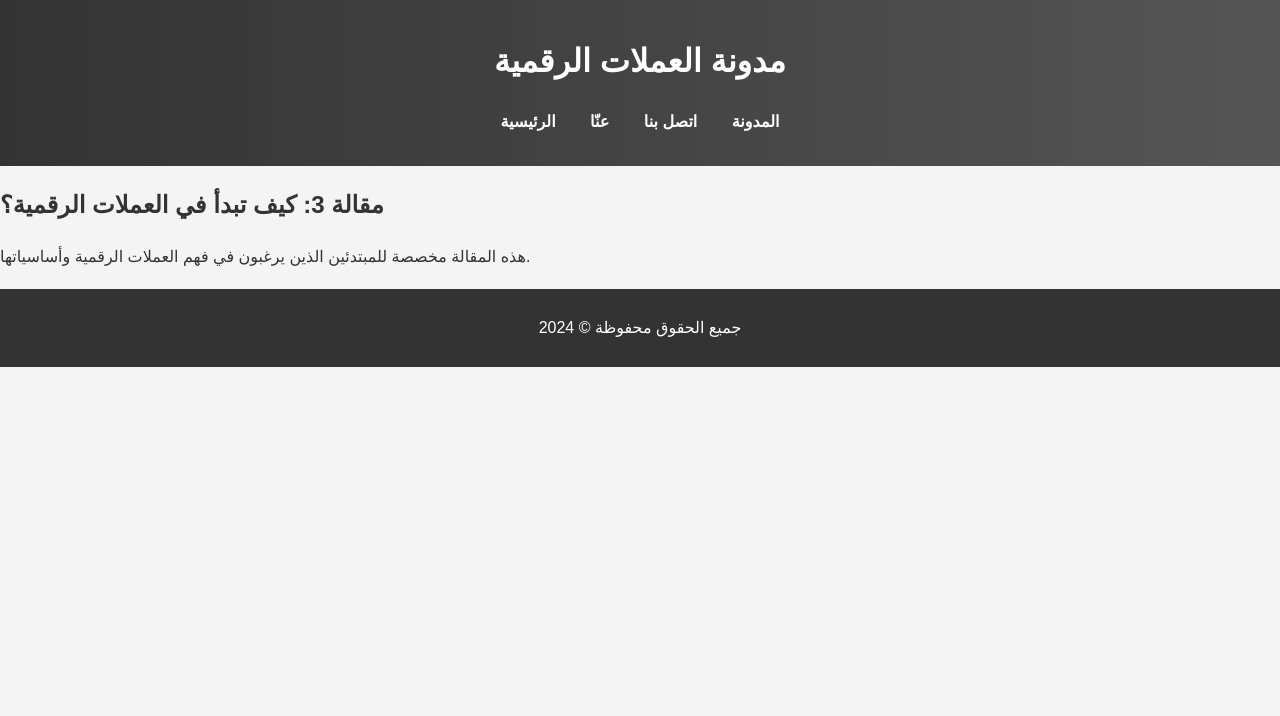
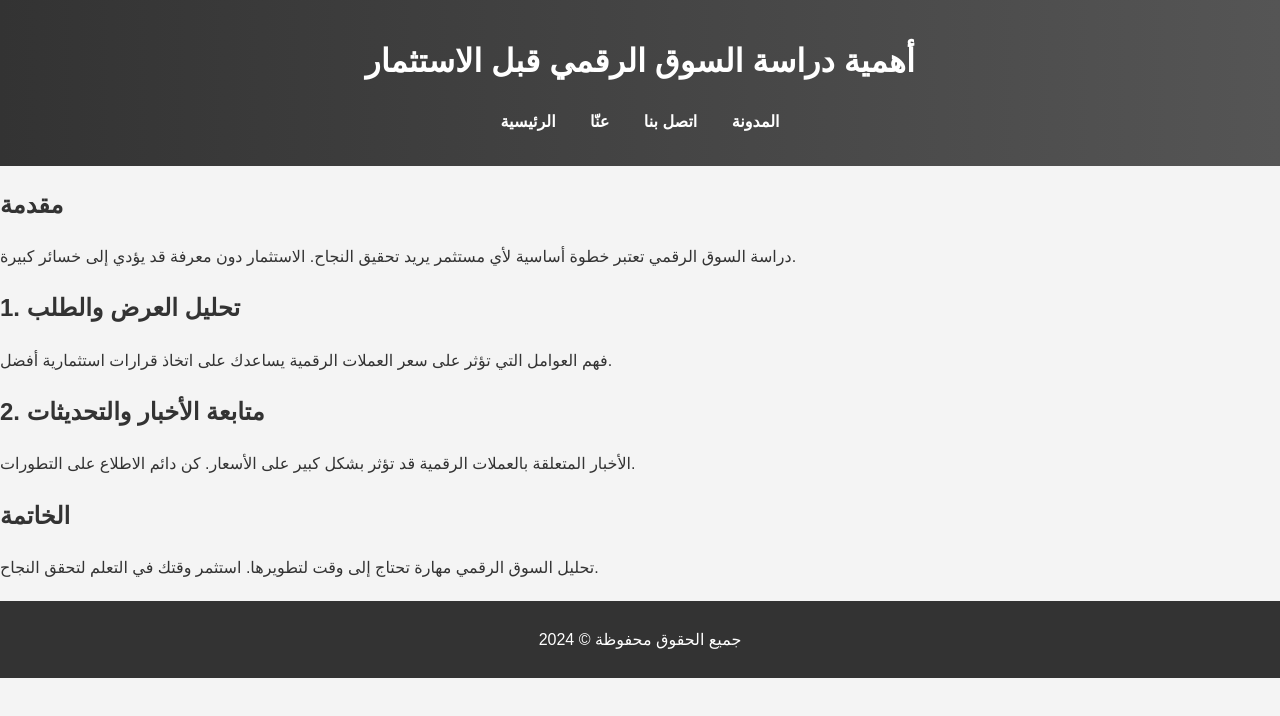
Before and after one commit to Noha173/Mo2achir-o, a plain HTML site: page article_3.html in a window 1280 px wide. Drawn offline with Linux system fonts and the light colour scheme; files that its build step writes are made by us from their sources.

Commit message:
article_3.html

```diff
--- a/article_3.html
+++ b/article_3.html
@@ -1,15 +1,14 @@
-
 <!DOCTYPE html>
 <html lang="ar">
 <head>
     <meta charset="UTF-8">
     <meta name="viewport" content="width=device-width, initial-scale=1.0">
-    <title>مقالة 3 - العملات الرقمية</title>
+    <title>أهمية دراسة السوق الرقمي قبل الاستثمار</title>
     <link rel="stylesheet" href="../styles/style.css">
 </head>
 <body>
     <header>
-        <h1>مدونة العملات الرقمية</h1>
+        <h1>أهمية دراسة السوق الرقمي قبل الاستثمار</h1>
         <nav>
             <ul>
                 <li><a href="../index.html">الرئيسية</a></li>
@@ -21,8 +20,14 @@
     </header>
     <main>
         <section>
-            <h2>مقالة 3: كيف تبدأ في العملات الرقمية؟</h2>
-            <p>هذه المقالة مخصصة للمبتدئين الذين يرغبون في فهم العملات الرقمية وأساسياتها.</p>
+            <h2>مقدمة</h2>
+            <p>دراسة السوق الرقمي تعتبر خطوة أساسية لأي مستثمر يريد تحقيق النجاح. الاستثمار دون معرفة قد يؤدي إلى خسائر كبيرة.</p>
+            <h2>1. تحليل العرض والطلب</h2>
+            <p>فهم العوامل التي تؤثر على سعر العملات الرقمية يساعدك على اتخاذ قرارات استثمارية أفضل.</p>
+            <h2>2. متابعة الأخبار والتحديثات</h2>
+            <p>الأخبار المتعلقة بالعملات الرقمية قد تؤثر بشكل كبير على الأسعار. كن دائم الاطلاع على التطورات.</p>
+            <h2>الخاتمة</h2>
+            <p>تحليل السوق الرقمي مهارة تحتاج إلى وقت لتطويرها. استثمر وقتك في التعلم لتحقق النجاح.</p>
         </section>
     </main>
     <footer>
```
